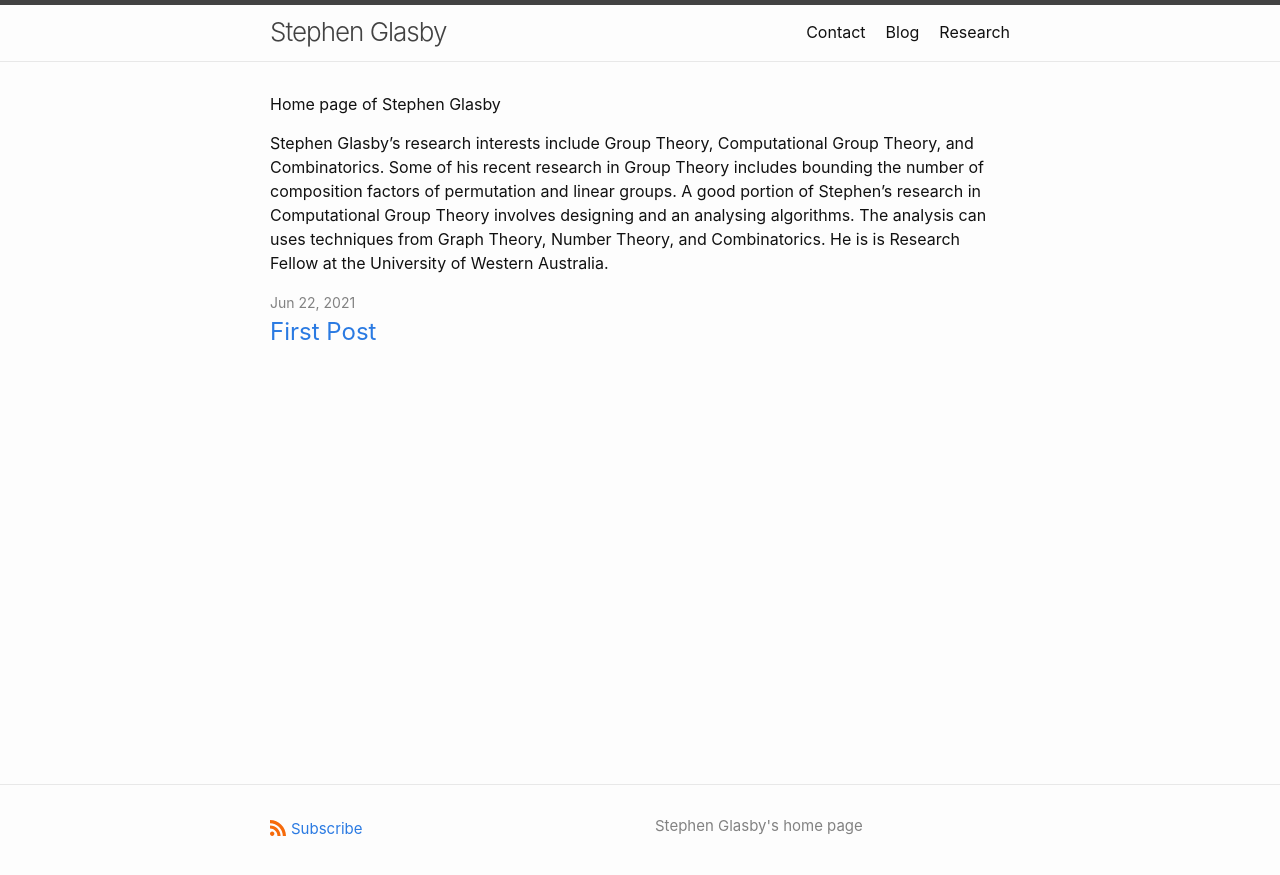
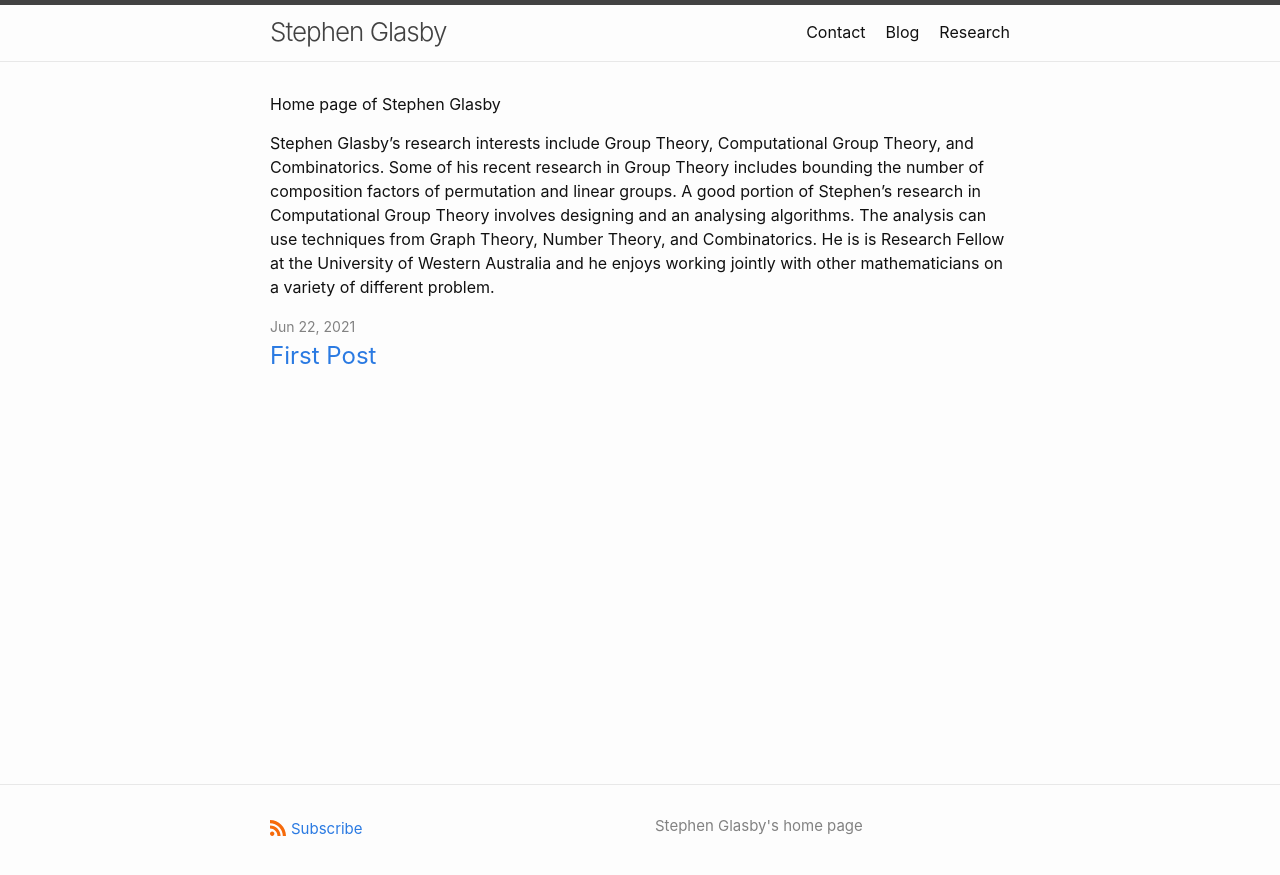
Before and after one commit to StephenGlasby/StephenGlasby.github.io, a Jekyll site: the page built from index.md, in a window 1280 px wide. Shown: the top 875 px of the page. Built offline with Jekyll 4.4.1, drawn with Linux system fonts in a browser that asks for light colours.

Commit message:
index.md

```diff
--- a/index.md
+++ b/index.md
@@ -14,9 +14,10 @@ Group Theory, and Combinatorics. Some of his recent research in Group Theory
 includes bounding the number of composition factors of permutation and
 linear groups. A good portion of Stephen's research in Computational
 Group Theory involves designing and an analysing algorithms. The analysis
-can uses techniques from Graph Theory, Number Theory, and Combinatorics.
+can use techniques from Graph Theory, Number Theory, and Combinatorics.
 He is is Research Fellow at the University of Western
-Australia.
+Australia and he enjoys working jointly with other mathematicians on a variety
+of different problem.
 
 <!--
 Stephen Glasby is Research Fellow at the University of Western
```
